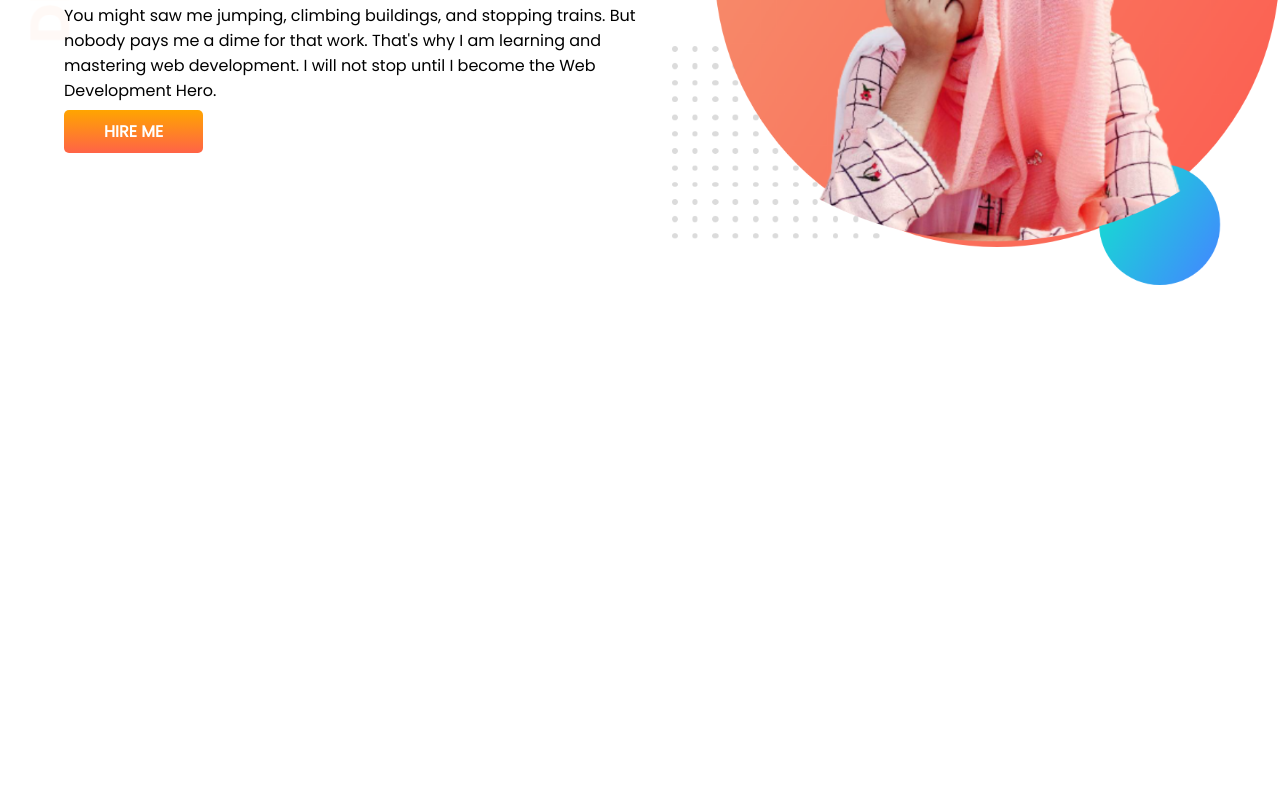
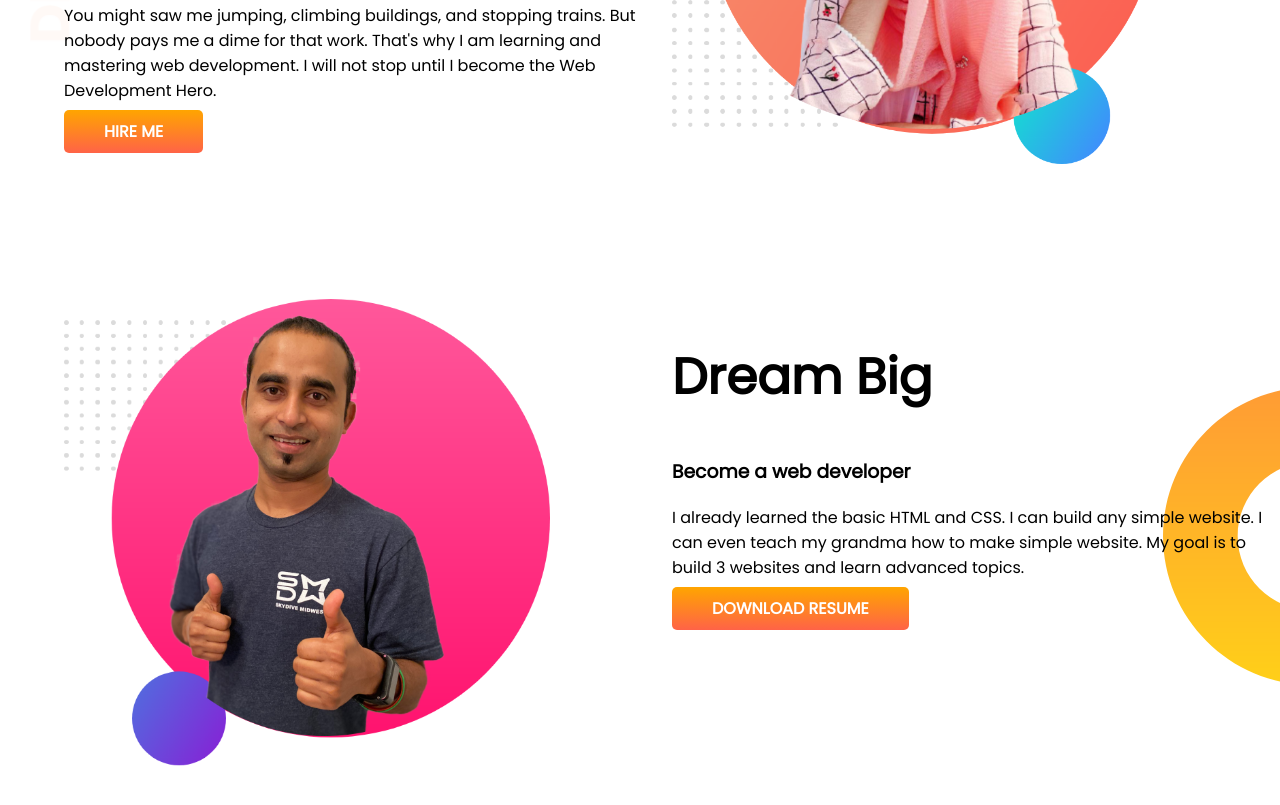
Before and after one commit to Umratul/developer-portfolio, a plain HTML site: page index.html in a window 1280 px wide. Shown: the part 319-1124 px from the top of the page. Before the commit the page ends 800 px from the top, so only its background shows below. Drawn offline with Linux system fonts and the light colour scheme.

Commit message:
second img

```diff
--- a/index.html
+++ b/index.html
@@ -25,6 +25,17 @@
        </div>
 
  </section>
+<section class="dream-bg">
+    <div class="half-width">
+        <img src="images/jhankar2.png" alt="jhanker-pic2">
+       </div>
+    <div class="half-width">
+        <h1>Dream Big</h1>
+        <h3>Become a web developer</h3>
+        <p>I already learned the basic HTML and CSS. I can build any simple website. I can even teach my grandma how to make simple website. My goal is to build 3 websites and learn advanced topics.</p>
+    <a class="link-button" target="_blank" href="">DOWNLOAD RESUME</a>
+       </div>
 
+</section>
 </body>
 </html>
--- a/style.css
+++ b/style.css
@@ -11,13 +11,14 @@ h1{
 section{
     display: flex;
     padding-left:5%;
+    margin-bottom: 10%;
 
 }
 .half-width{
     width: 50%;
 }
 .half-width img{
-    width: 100%;
+    width: 80%;
 }
 .link-button{
     text-decoration:none;
@@ -31,3 +32,8 @@ section{
     background-image: url(images/top-banner.png);
     background-repeat: no-repeat;
 }
+.dream-bg{
+    background-image: url(images/dream-bg.png);
+    background-repeat: no-repeat;
+    background-position: right;
+}
```
